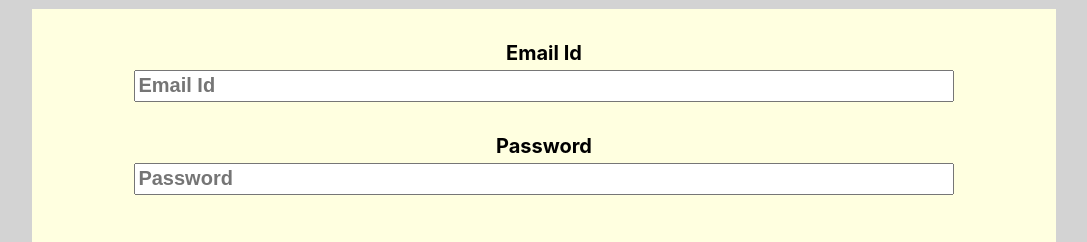
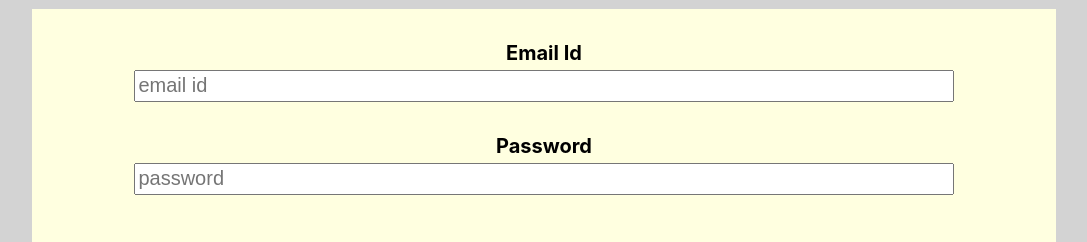
Before and after one commit to finiky/Contact-Manager, a React (Create React App) app in the folder client/: page /login in a window 1280 px wide. Shown: the part 126-368 px from the top of the page, without its empty margins (96-1183 px from the left). Built offline with nearby package versions, Linux system fonts and the light colour scheme; the HTML template or start-up script is replaced by a standard one.

Commit message:
Login changed to POSt method, added required attribute in email and password input field

```diff
--- a/client/src/Login.js
+++ b/client/src/Login.js
@@ -1,18 +1,33 @@
 import { useState } from "react";
+// import { useNavigate } from "react-router-dom";
 import styles from "./Login.module.css";
 const Login = () => {
   const [email, setEmail] = useState("");
   const [password, setPassword] = useState("");
+  //   const navigate = useNavigate();
+  const handleSubmit = async () => {
+    const response = await fetch("http://localhost:5002/api/users/login", {
+      method: "POST",
+      headers: { "Content-Type": "application/json" },
+      body: JSON.stringify({ email, password }),
+    });
+    if (response.status === 200) {
+      console.log("Login Success");
+    } else {
+      console.log("Login Unsuccessful");
+    }
+  };
   return (
     <div className={styles.main}>
-      <form className={styles.form}>
+      <form className={styles.form} onSubmit={() => handleSubmit()}>
         <div className={styles.inputDiv}>
           <label htmlFor="email">Email Id</label>
           <input
             id="email"
             className={styles.input}
             type="email"
-            placeholder="Email Id"
+            placeholder="email id"
+            required
             value={email}
             onChange={(e) => {
               setEmail(e.target.value);
@@ -25,7 +40,8 @@ const Login = () => {
             id="password"
             className={styles.input}
             type="password"
-            placeholder="Password"
+            placeholder="password"
+            required
             value={password}
             onChange={(e) => {
               setPassword(e.target.value);
--- a/client/src/Login.module.css
+++ b/client/src/Login.module.css
@@ -22,7 +22,7 @@
 }
 .input {
     width: 100%;
-    font-weight: 700;
+    font-weight: 500;
     font-size: 1.25rem;
 }
 .button {
```
